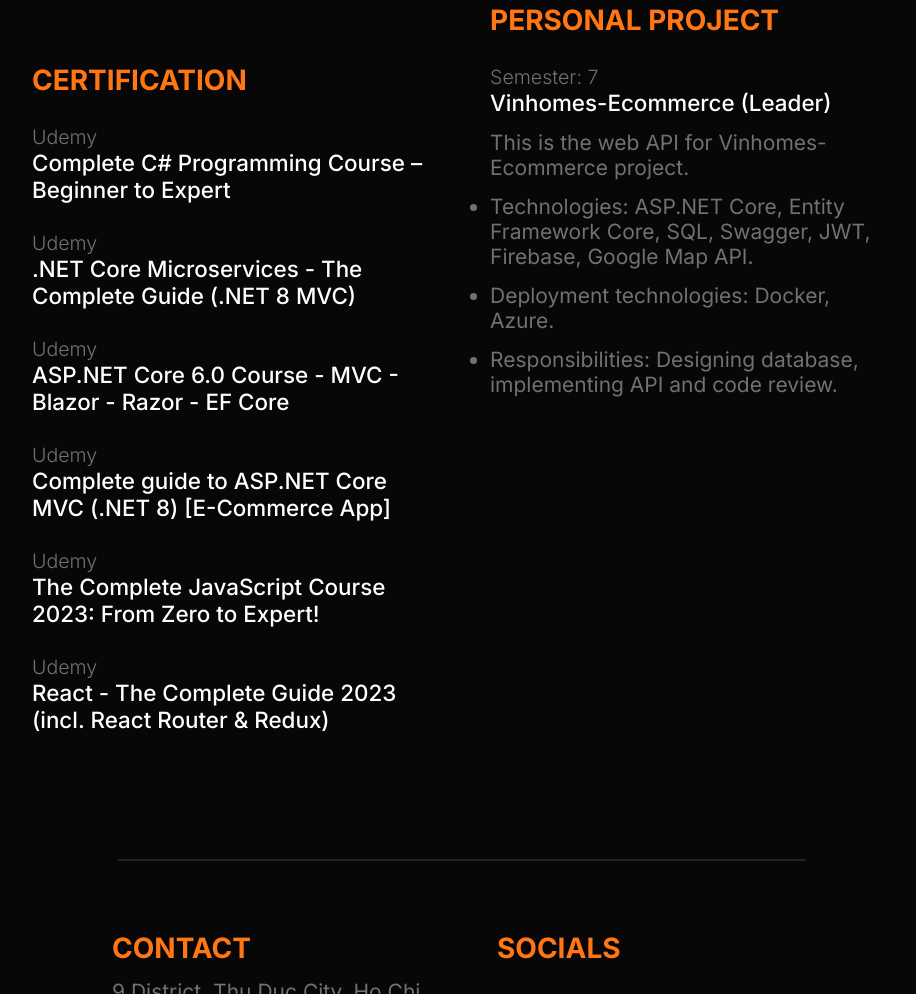
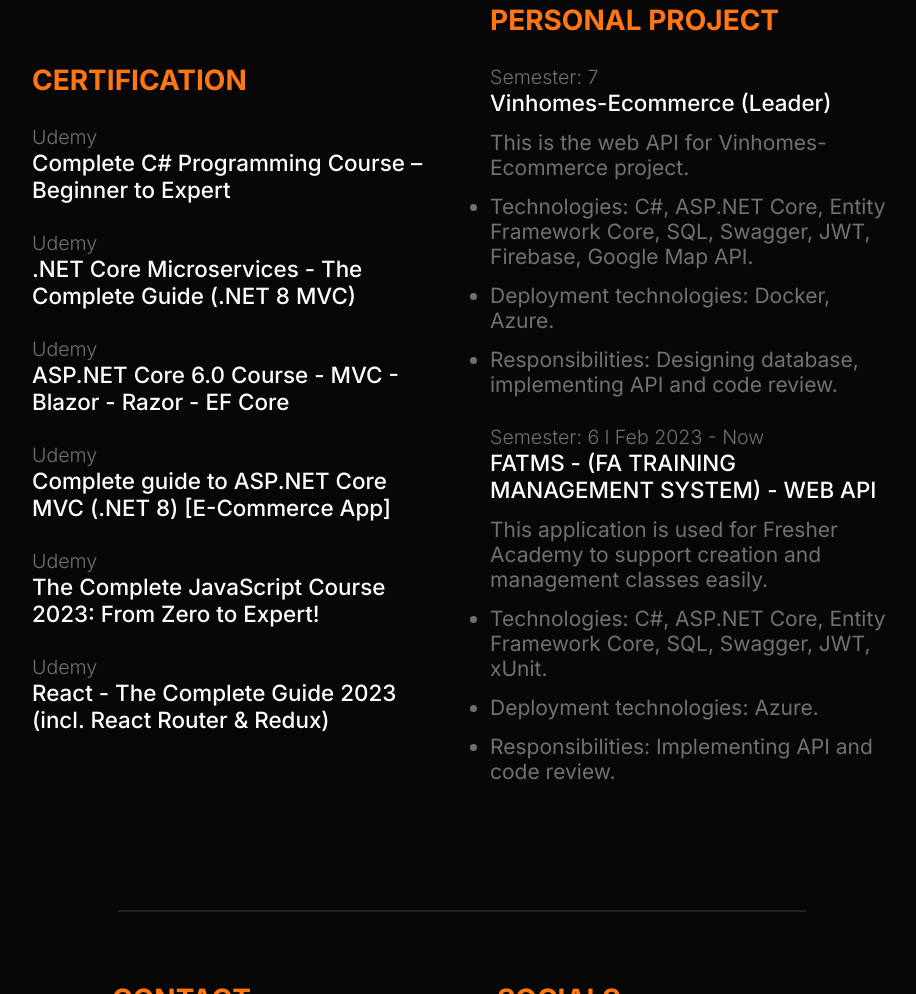
Before and after one commit to trinity-fptu/resume, a plain HTML site: page index.html in a window 1280 px wide. Shown: the part 1476-2470 px from the top of the page, without its empty margins (178-1094 px from the left). Drawn offline with nearby package versions, Linux system fonts and the light colour scheme.

Commit message:
2233/260723 - Update Index

```diff
--- a/index.html
+++ b/index.html
@@ -137,13 +137,25 @@
           <p class=" description">
             This is the web API for Vinhomes-Ecommerce project.
             <ul class="description">
-              <li class="description">Technologies: ASP.NET Core, Entity Framework Core, SQL, Swagger, JWT, Firebase, Google Map API.</li>
+              <li class="description">Technologies: C#, ASP.NET Core, Entity Framework Core, SQL, Swagger, JWT, Firebase, Google Map API.</li>
               <li class="description">Deployment technologies: Docker, Azure.</li>
               <li class="description">Responsibilities: Designing database, implementing API and code review.</li>
             </ul>
           </p>
         </div>
-
+        <div class="awards_item">
+          <p class="item_preTitle">Semester: 6 l Feb 2023 - Now</p>
+          <a href="https://github.com/trinity-fptu/FATMS" class="item_title">FATMS - (FA TRAINING MANAGEMENT SYSTEM) - WEB API</a>
+          <p class=" description">
+            This application is used for Fresher Academy to support creation and
+            management classes easily.
+          <ul class="description">
+            <li class="description">Technologies: C#, ASP.NET Core, Entity Framework Core, SQL, Swagger, JWT, xUnit. </li>
+            <li class="description">Deployment technologies: Azure.</li>
+            <li class="description">Responsibilities: Implementing API and code review.</li>
+          </ul>
+          </p>
+        </div>
       </div>
 
 
```
